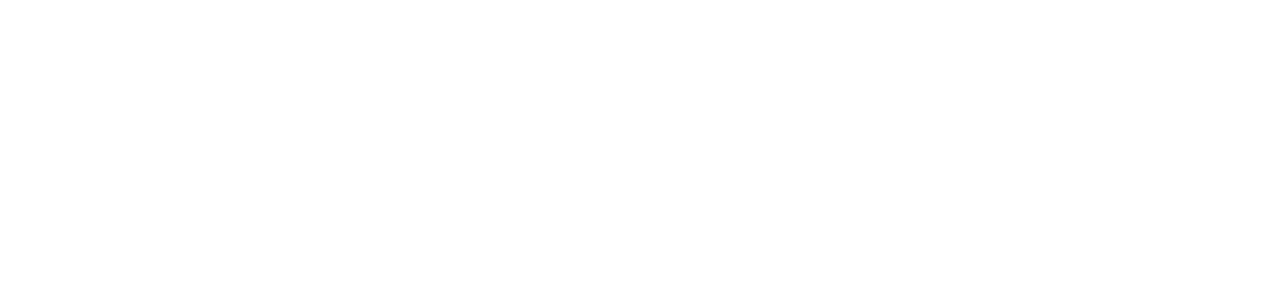
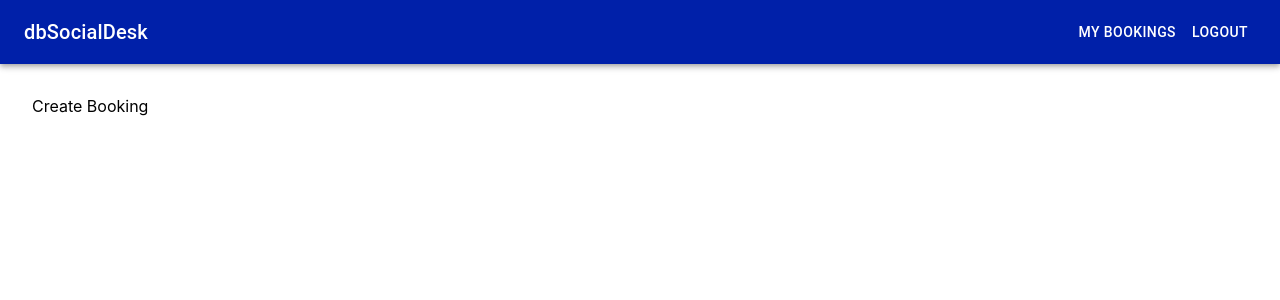
Before and after one commit to kesh-19/social-desking-frontend, a React (Create React App) app: page /index in a window 1280 px wide. Shown: the top 300 px of the page. Built offline with nearby package versions, Linux system fonts and the light colour scheme.

Commit message:
added navbar and skeleton createBooking and myBookings screens

```diff
--- a/src/App.css
+++ b/src/App.css
@@ -1,5 +1,5 @@
 .App {
-  text-align: center;
+  margin: 0;
 }
 
 .App-logo {
@@ -27,12 +27,3 @@
 .App-link {
   color: #61dafb;
 }
-
-@keyframes App-logo-spin {
-  from {
-    transform: rotate(0deg);
-  }
-  to {
-    transform: rotate(360deg);
-  }
-}
--- a/src/App.js
+++ b/src/App.js
@@ -6,7 +6,7 @@ import {
   Redirect
 } from "react-router-dom";
 import SignIn from './components/SignIn';
-import Register from './components/Register';
+import Home from './components/Home';
 
 function App() {
   return (
@@ -15,7 +15,7 @@ function App() {
         <Switch>
           <Route exact path='/' render={() => <Redirect to='/signin'/>} />
           <Route path="/signin" component={SignIn} />
-          <Route path="/register" component={Register} />
+          <Route path="/index" component={Home} />
         </Switch>
       </Router>
     </div>
--- /dev/null
+++ b/src/components/Bookings.js
@@ -0,0 +1,9 @@
+const Bookings = () => {
+    return (
+        <div>
+            Bookings
+        </div>
+     );
+}
+
+export default Bookings;
--- /dev/null
+++ b/src/components/CreateBooking.js
@@ -0,0 +1,9 @@
+const CreateBooking = () => {
+    return (
+        <div>
+            Create Booking
+        </div>
+     );
+}
+
+export default CreateBooking;
--- /dev/null
+++ b/src/components/Home.js
@@ -0,0 +1,27 @@
+import useMainStyles from "../styles/MainStyles";
+import Navbar from "./Navbar"
+import {
+    BrowserRouter,
+    Switch,
+    Route,
+  } from "react-router-dom";
+import Bookings from "./Bookings";
+import CreateBooking from "./CreateBooking";
+
+const Home = () => {
+    const mainStyles = useMainStyles();
+
+    return (
+        <div>
+            <Navbar />
+                <div className={mainStyles.root}>
+                    <Switch>
+                        <Route exact path="/index" component={CreateBooking} />
+                        <Route exact path="/index/bookings" component={Bookings} />
+                    </Switch>
+                </div>
+        </div>
+     );
+}
+
+export default Home;
--- /dev/null
+++ b/src/components/Navbar.js
@@ -0,0 +1,54 @@
+import React from 'react';
+import { makeStyles } from '@material-ui/core/styles';
+import AppBar from '@material-ui/core/AppBar';
+import Toolbar from '@material-ui/core/Toolbar';
+import Typography from '@material-ui/core/Typography';
+import Button from '@material-ui/core/Button';
+import { useHistory } from 'react-router';
+import {
+  Link,
+  useRouteMatch
+} from "react-router-dom";
+
+const useStyles = makeStyles((theme) => ({
+  root: {
+    flexGrow: 1,
+  },
+  menuButton: {
+    marginRight: theme.spacing(2),
+  },
+  title: {
+    flexGrow: 1,
+  },
+  navbar: {
+    backgroundColor: '#0020a9',
+  },
+  button: {
+    color: 'white'
+  }
+}));
+
+const Navbar = () => {
+    const classes = useStyles();
+    let { url } = useRouteMatch();
+
+    return (
+        <div className={classes.root}>
+            <AppBar position="static" className={classes.navbar}>
+                <Toolbar>
+                <Typography variant="h6" className={classes.title}>
+                    dbSocialDesk
+                </Typography>
+                <Link to={`${url}/bookings`}>
+                  <Button className={classes.button}>My Bookings</Button>
+                </Link>
+                <Link to="/">
+                  <Button className={classes.button}>Logout</Button>
+                </Link>
+                </Toolbar>
+            </AppBar>
+        </div>
+     );
+}
+
+export default Navbar;
--- a/src/components/SignIn.js
+++ b/src/components/SignIn.js
@@ -1,10 +1,6 @@
 import React from 'react';
 import Button from '@material-ui/core/Button';
 import TextField from '@material-ui/core/TextField';
-import FormControlLabel from '@material-ui/core/FormControlLabel';
-import Checkbox from '@material-ui/core/Checkbox';
-import {Link} from 'react-router-dom';
-import Grid from '@material-ui/core/Grid';
 import Typography from '@material-ui/core/Typography';
 import logo from '../images/db_logo1.png';
 import useGlobalStyles from '../styles/global'
@@ -13,21 +9,24 @@ import LandingPage from './LandingPage';
 import { useFormik } from 'formik';
 import { useState } from 'react';
 import CircularProgress from '@material-ui/core/CircularProgress';
-import Backdrop from '@material-ui/core/Backdrop';
+import { useHistory } from 'react-router';
 
 export default function SignIn() {
     const classes = useLoginStyles();
     const globalStyles = useGlobalStyles();
+    let history = useHistory()
 
     const initialValues = {
-        email: '',
-        password: '',
+        email: ''
     }
     const onSubmit = (values) => {
         setOpen(true)
         console.log(JSON.stringify(values, null, 2));
 
-        setTimeout(() => setOpen(false), 2000)
+
+        setTimeout(() => {
+            history.push('/index')
+        }, 1000)
     }
     const formik = useFormik({initialValues, onSubmit})
     const [open, setOpen] = useState(false);
@@ -51,24 +50,8 @@ export default function SignIn() {
                 label="Email Address"
                 name="email"
                 autoComplete="email"
-                //autoFocus
+                autoFocus
                 {...formik.getFieldProps('email')}
-            />
-            <TextField
-                variant="outlined"
-                margin="normal"
-                required
-                fullWidth
-                name="password"
-                label="Password"
-                type="password"
-                id="password"
-                autoComplete="current-password"
-                {...formik.getFieldProps('password')}
-            />
-            <FormControlLabel
-                control={<Checkbox value="remember" color="primary" />}
-                label="Remember me"
             />
             <Button
                 type="submit"
@@ -77,26 +60,13 @@ export default function SignIn() {
                 color="primary"
                 className={classes.submit}
                 size="large"
+                disabled={open}
             >
                 Sign In
             </Button>
-            <Grid container>
-                <Grid item xs>
-                <Link to="/" className={globalStyles.primary}>
-                    Forgot password?
-                </Link>
-                </Grid>
-                <Grid item xs>
-                <Link to="/register" className={globalStyles.primary}>
-                    {"Don't have an account? Sign Up"}
-                </Link>
-                </Grid>
-            </Grid>
             </form>
+        { open && <CircularProgress className={classes.progress} />}
         </div>
-        <Backdrop className={globalStyles.backdrop} open={open} onClick={handleClose}>
-            <CircularProgress color="inherit" />
-        </Backdrop>
     </LandingPage>
   );
 }
--- /dev/null
+++ b/src/styles/MainStyles.js
@@ -0,0 +1,10 @@
+import { makeStyles } from '@material-ui/core/styles';
+
+const useMainStyles = makeStyles((theme) => ({
+    root: {
+        // border: '1px solid red',
+        padding: '2rem'
+    },
+  }));
+
+export default useMainStyles;
--- a/src/styles/loginStyles.js
+++ b/src/styles/loginStyles.js
@@ -33,6 +33,10 @@ const useLoginStyles = makeStyles((theme) => ({
     },
     logo: {
         marginBottom: '0.5rem'
+    },
+    progress: {
+      display: 'flex',
+      alignItems: 'center'
     }
   }));
 
```
